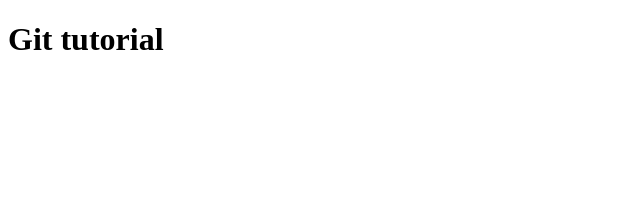
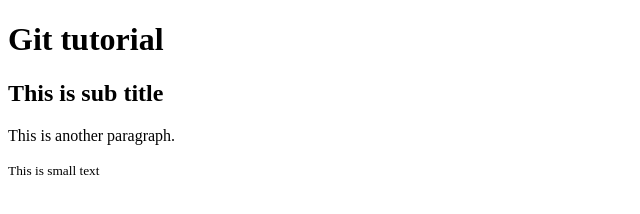
Before and after one commit to mdhiteshpatel/git-tutorial, a plain HTML site: page index.html in a window 1280 px wide. Shown: the whole page, without its empty margins (0-640 px from the left). Drawn offline with Linux system fonts and the light colour scheme.

Commit message:
File updated

```diff
--- a/index.html
+++ b/index.html
@@ -8,5 +8,8 @@
 </head>
 <body>
 	<h1>Git tutorial</h1>
+	<h2>This is sub title</h2>
+	<p>This is another paragraph.</p>
+	<small>This is small text</small>
 </body>
 </html>
```
